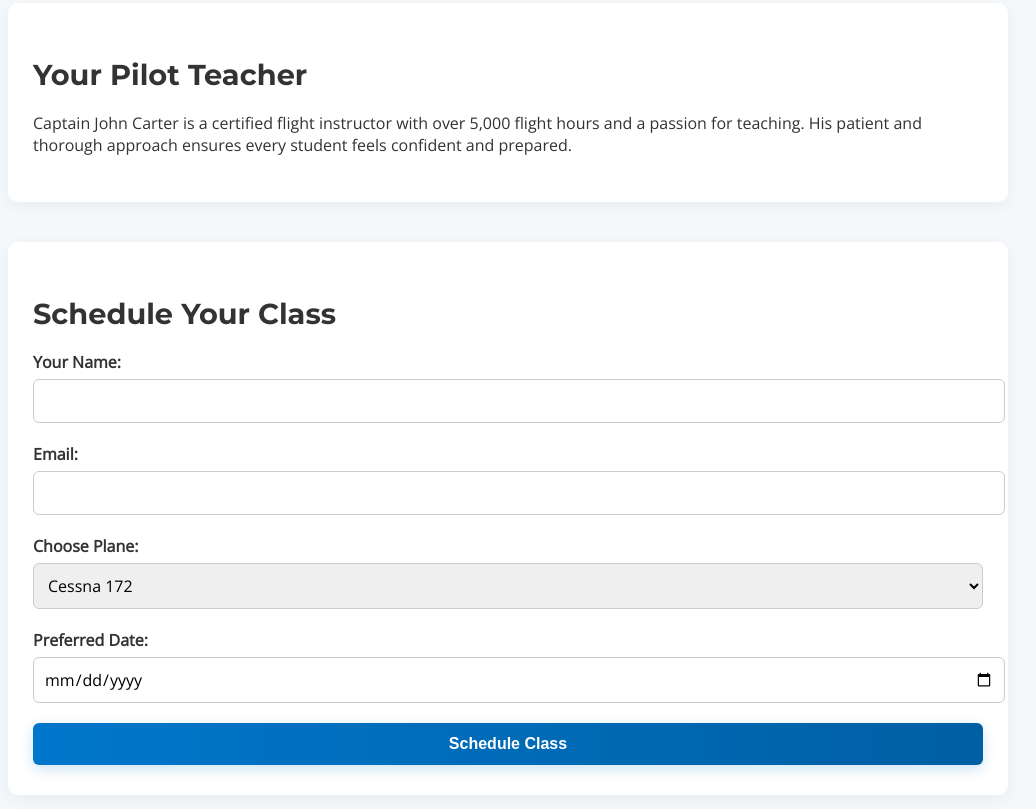
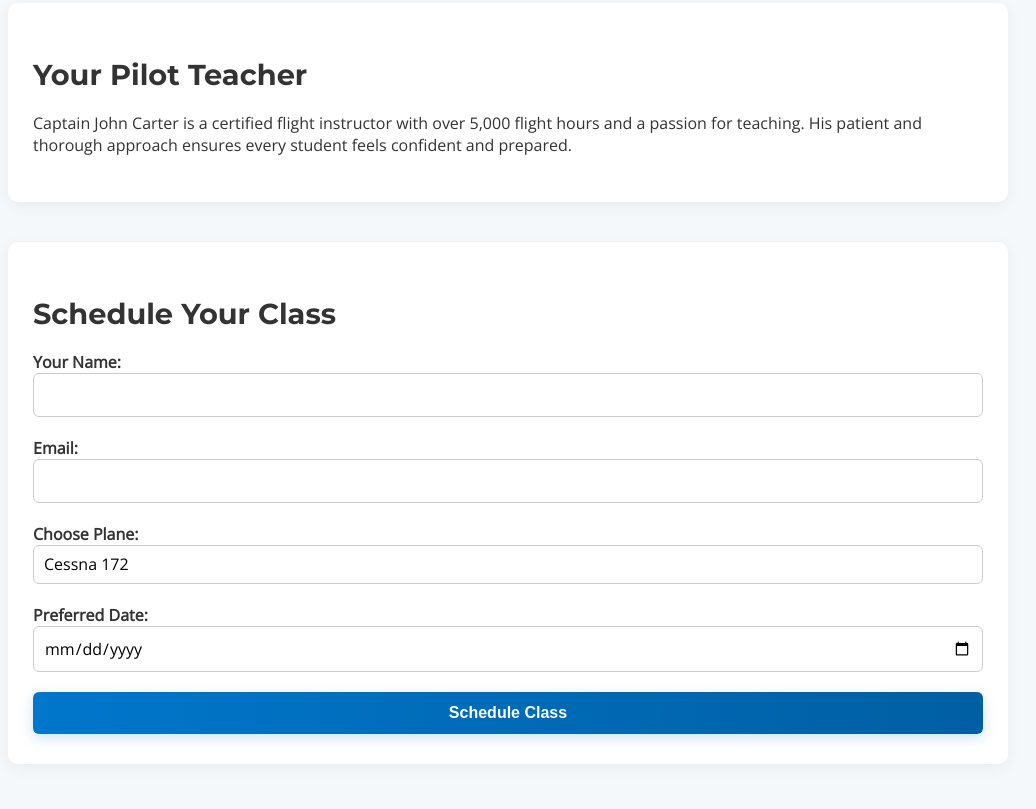
Before and after one commit to JoseViniciu/FlightClassesJV, a plain HTML site: page src/index.html in a window 1280 px wide. Shown: the part 989-1798 px from the top of the page, without its empty margins (132-1168 px from the left). Drawn offline with nearby package versions, Linux system fonts and the light colour scheme.

Commit message:
box bug solved

```diff
--- a/src/css/styles.css
+++ b/src/css/styles.css
@@ -99,8 +99,7 @@ form {
 }
 
 .form-group {
-  display: flex;
-  flex-direction: column;
+  width: 100%;
 }
 
 label {
@@ -109,12 +108,14 @@ label {
 }
 
 input, select {
+  box-sizing: border-box;
   padding: 10px;
   border: 1px solid #ccc;
   border-radius: 6px;
   font-size: 1rem;
   font-family: 'Open Sans', sans-serif;
   width: 100%;
+  background: white;
 }
 
 /* Button */
@@ -135,6 +136,11 @@ button:hover {
   background: linear-gradient(to right, #005fa3, #004080);
 }
 
+select {
+  appearance: none;
+  -webkit-appearance: none;
+  -moz-appearance: none;
+}
 /* Plane flying animation */
 .plane-fly {
   position: fixed;
```
